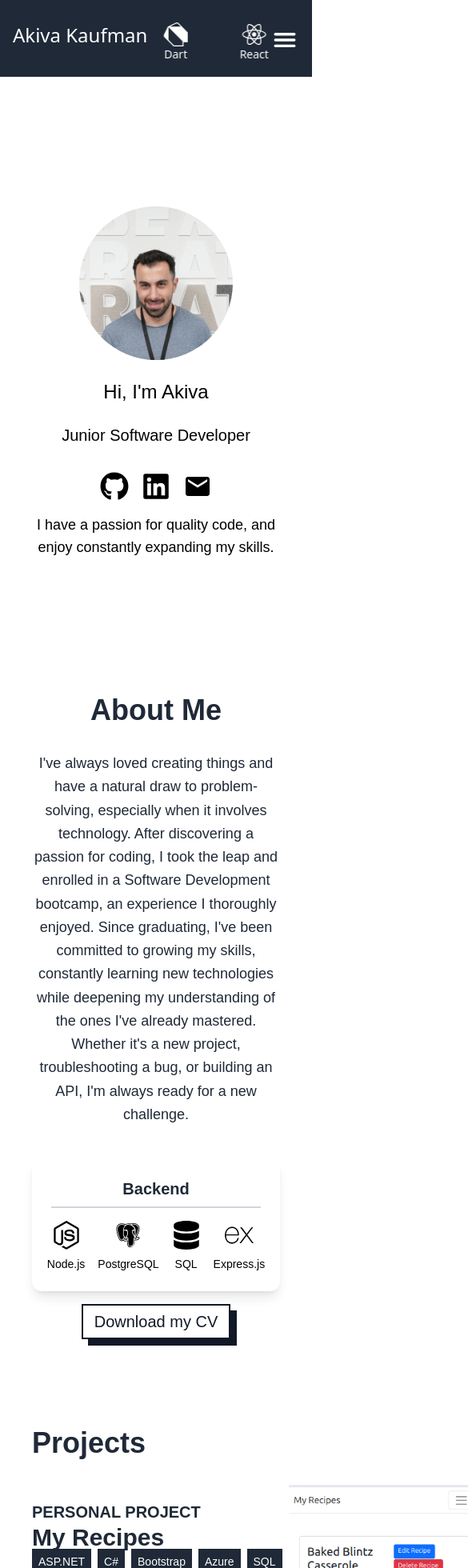
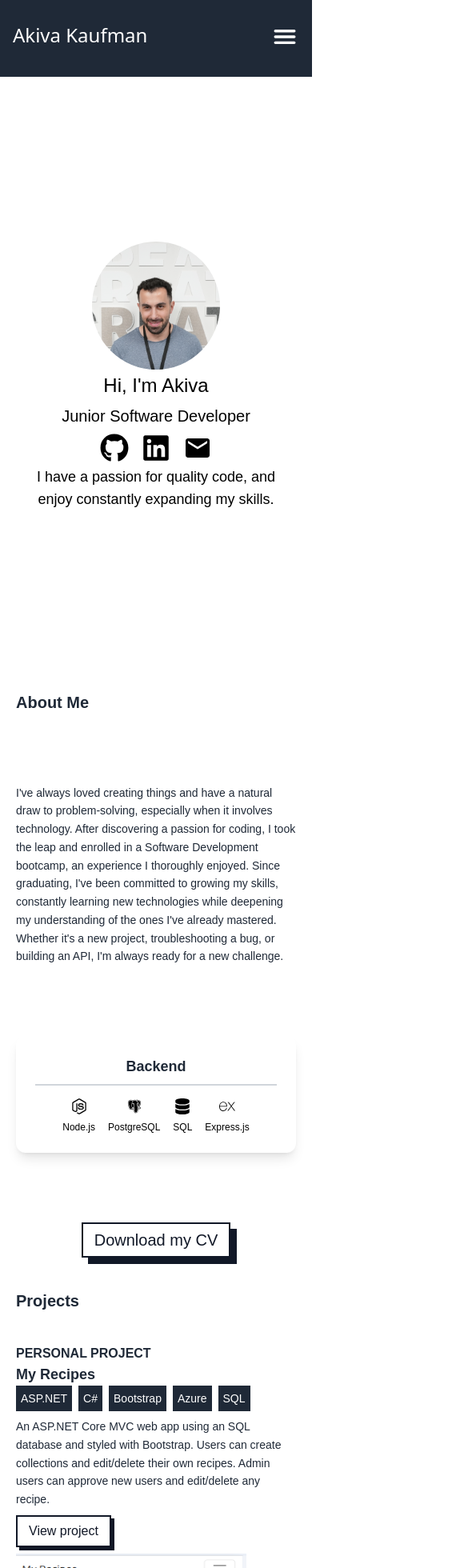
Before and after one commit to AkivaKn/react-portfolio, a React (Vite) app: page / in a window 390 px wide. Shown: the top 1960 px of the page at 80% size, 585 px wide, since content can reach past the window. Built offline with nearby package versions, Linux system fonts and the light colour scheme.

Commit message:
style: style home page and navbars

```diff
--- a/src/App.jsx
+++ b/src/App.jsx
@@ -16,7 +16,7 @@ function App() {
           <MobileMenu setShowMobileMenu={setShowMobileMenu}/>
         </div>
       }
-      <div className="w-full md:w-3/4 font-poppins">
+      <div className="w-full md:w-4/5 font-poppins">
         <Home />
       </div>
     </div>
--- a/src/components/AboutMe.jsx
+++ b/src/components/AboutMe.jsx
@@ -87,12 +87,14 @@ export default function AboutMe() {
   };
 
   return (
-    <div className="h-screen flex flex-col" id="about-me">
-      <div className="w-full h-24 md:hidden"></div>
+    <div className="min-h-screen flex flex-col max-md:-mt-24" id="about-me">
+      <div className="w-full min-h-24 md:hidden"></div>
+      <div className="flex flex-col min-h-[calc(100vh-96px)] justify-between w-full md:p-10 p-5">
+        <h2 className="md:text-4xl text-xl font-extrabold text-gray-800 md:mb-5 mb-2">
+          About Me
+        </h2>
 
-      <div className="flex flex-col justify-center items-center px-10 text-center mt-6">
-        <h2 className="text-4xl font-extrabold text-gray-800 mb-8">About Me</h2>
-        <p className="text-lg text-gray-800 leading-relaxed mb-10">
+        <p className="md:text-lg text-sm text-gray-800 leading-relaxed mb-2">
           I&apos;ve always loved creating things and have a natural draw to
           problem-solving, especially when it involves technology. After
           discovering a passion for coding, I took the leap and enrolled in a
@@ -103,13 +105,12 @@ export default function AboutMe() {
           project, troubleshooting a bug, or building an API, I&apos;m always
           ready for a new challenge.
         </p>
-      </div>
 
-      <div className="justify-center items-center px-10 mb-4">
+        <div className="justify-center items-center mb-2">
           <SkillsCard skillSet={skillsData[currentSkillSet]} />
         </div>
 
-      <div className="text-center flex-grow mb-6">
+        <div className="text-center">
           <button
             onClick={onDownloadClick}
             className="relative inline-block px-4 py-2 font-medium group self-start text-xl"
@@ -122,5 +123,6 @@ export default function AboutMe() {
           </button>
         </div>
       </div>
+    </div>
   );
 }
--- a/src/components/DesktopNavbar.jsx
+++ b/src/components/DesktopNavbar.jsx
@@ -3,8 +3,8 @@ import SkillsCarousel from "./SkillsCarousel";
 
 export default function DesktopNavbar() {
   return (
-    <div className="max-md:hidden w-1/4">
-      <div className="fixed inset-y-0 w-1/4 bg-gray-800 h-screen">
+    <div className="max-md:hidden w-1/5">
+      <div className="fixed inset-y-0 w-1/5 bg-gray-800 h-screen">
         <div className="h-2/5 flex items-center justify-center text-white bg-gray-900">
           <Intro />
         </div>
--- a/src/components/Intro.jsx
+++ b/src/components/Intro.jsx
@@ -4,11 +4,11 @@ import { MdEmail } from "react-icons/md";
 export default function Intro() {
   return (
     <div className="w-full max-md:h-screen flex flex-col justify-center items-center" id="intro">
-      <div className="w-full h-24 md:hidden"></div>
-      <img src="/images/profile.jpg" alt="profile picture" className="rounded-full h-48 md:h-24 w-48 md:w-24 my-4 md:my-2 object-cover"/>
-      <h1 className="text-2xl md:text-lg my-2 md:my-0">Hi, I&apos;m Akiva</h1>
-      <h2 className="text-xl md:text-base my-4 md:my-1 text-center">Junior Software Developer</h2>
-      <div className="flex text-4xl md:text-2xl my-4 md:my-1 gap-4">
+      <div className="w-full min-h-24 md:hidden"></div>
+      <img src="/images/profile.jpg" alt="profile picture" className="rounded-full h-40 md:h-24 w-40 md:w-24 md:my-2 object-cover"/>
+      <h1 className="text-2xl md:text-lg my-1 md:my-0">Hi, I&apos;m Akiva</h1>
+      <h2 className="text-xl md:text-base my-1 text-center">Junior Software Developer</h2>
+      <div className="flex text-4xl md:text-2xl my-1 gap-4">
         <a href="https://github.com/AkivaKn" target="blank" className="md:hover:text-yellow-400">
           <FaGithub />
         </a>
@@ -19,7 +19,7 @@ export default function Intro() {
           <MdEmail />
         </a>
       </div>
-      <p className="text-lg mx-10 text-center md:hidden">
+      <p className="text-lg mx-6 text-center md:hidden">
         I have a passion for quality code, and enjoy constantly expanding my
         skills.
       </p>
--- a/src/components/MobileHeader.jsx
+++ b/src/components/MobileHeader.jsx
@@ -1,17 +1,17 @@
 import { IoMenu } from "react-icons/io5";
-import SkillsCarousel from "./SkillsCarousel";
+// import SkillsCarousel from "./SkillsCarousel";
 
 export default function MobileHeader({ setShowMobileMenu, showMobileMenu }) {
   return (
-    <div className="md:hidden w-screen text-2xl">
+    <div className="md:hidden w-screen text-2xl z-10">
       <div className="w-screen h-24 fixed inset-0 bg-gray-800 flex justify-center items-center text-white">
         <p className="absolute left-4 top-7">Akiva Kaufman</p>
-        <div className="w-1/2 h-10 absolute left-1/3 ml-7">
+        {/* <div className="w-1/2 h-10 absolute left-1/3 ml-7">
           <SkillsCarousel />
-        </div>
+        </div> */}
         <button
           onClick={() => setShowMobileMenu(!showMobileMenu)}
-          className="absolute right-4 top-8 text-4xl"
+          className="absolute right-4 top-7 text-4xl"
         >
           <IoMenu />
         </button>
--- a/src/components/ProjectCard.jsx
+++ b/src/components/ProjectCard.jsx
@@ -6,19 +6,19 @@ export default function ProjectCard({
   imageURL,
 }) {
   return (
-    <li className="flex justify-between text-gray-800">
+    <li className="flex max-md:flex-col justify-between text-gray-800 mb-10 pb-10 border-b-2 border-gray-500">
       <div className="flex flex-col justify-center">
-        <h5 className="text-xl font-bold">{projectType}</h5>
-        <h4 className="text-3xl font-bold">{title}</h4>
-        <div>
+        <h5 className="md:text-xl text-base font-bold">{projectType}</h5>
+        <h4 className="md:text-3xl text-lg font-bold">{title}</h4>
+        <div className="flex-wrap flex">
           {skills.map((skill, index) => {
-            return <span key={index} className="p-2 mr-2 bg-gray-800 text-white text-sm">{skill}</span>;
+            return <span key={index} className="md:p-2 p-1.5 mr-2 md:mb-4 mb-2 bg-gray-800 text-white text-sm">{skill}</span>;
           })}
         </div>
-        <p>{description}</p>
+        <p className="md:text-lg text-sm text-gray-800 leading-relaxed md:mb-4 mb-2">{description}</p>
         <a
           href="#_"
-          className="relative inline-block px-4 py-2 font-medium group self-start"
+          className="relative inline-block px-4 py-2 font-medium group self-start md:mb-4 mb-2"
         >
           <span className="absolute inset-0 w-full h-full transition duration-200 ease-out transform translate-x-1 translate-y-1 bg-gray-900 group-hover:-translate-x-0 group-hover:-translate-y-0"></span>
           <span className="absolute inset-0 w-full h-full bg-white border-2 border-gray-900 group-hover:bg-black"></span>
--- a/src/components/ProjectsList.jsx
+++ b/src/components/ProjectsList.jsx
@@ -2,9 +2,9 @@ import ProjectCard from "./ProjectCard";
 import { projects } from "../assets/projects/projects.json";
 export default function ProjectsList() {
   return (
-    <div className="w-full px-10" id="projects">
+    <div className="w-full md:px-10 p-5 max-md:-mt-24" id="projects">
       <div className="w-full h-24 md:hidden"></div>
-      <h2 className="text-4xl font-extrabold text-gray-800 mb-8">Projects</h2>
+      <h2 className="md:text-4xl text-xl font-extrabold text-gray-800 mb-10">Projects</h2>
       <ul>
         {projects.map((project, index) => {
           return (
--- a/src/components/Skill.jsx
+++ b/src/components/Skill.jsx
@@ -1,8 +1,8 @@
 export default function Skill({ icon, name }) {
     return (
-        <div className="flex flex-col items-center text-3xl">
+        <div className="flex flex-col items-center text-2xl">
             {icon}
-            <h4 className="text-sm">{name}</h4>
+            <h4 className="text-xs">{name}</h4>
         </div>
     )
 }
--- a/src/components/SkillsCard.jsx
+++ b/src/components/SkillsCard.jsx
@@ -1,14 +1,14 @@
 export default function SkillsCard({ skillSet }) {
   return (
     <div className="bg-white shadow-lg rounded-xl p-6 text-center">
-      <h4 className="text-xl font-bold mb-4 text-gray-800 border-b-2 border-gray-300 pb-2">
+      <h4 className="text-lg md:text-xl font-bold mb-4 text-gray-800 border-b-2 border-gray-300 pb-2">
         {skillSet.title}
       </h4>
       <div className="flex justify-center space-x-4">
         {skillSet.skills.map((skill, index) => (
           <div key={index} className="flex flex-col items-center">
-            <div className="text-4xl">{skill.icon}</div>
-            <p className="text-sm mt-2">{skill.name}</p>
+            <div className="text-xl md:text-4xl">{skill.icon}</div>
+            <p className="text-xs md:text-sm mt-2">{skill.name}</p>
           </div>
         ))}
       </div>
```
Lines whose indentation alone changed are shown as unchanged.
